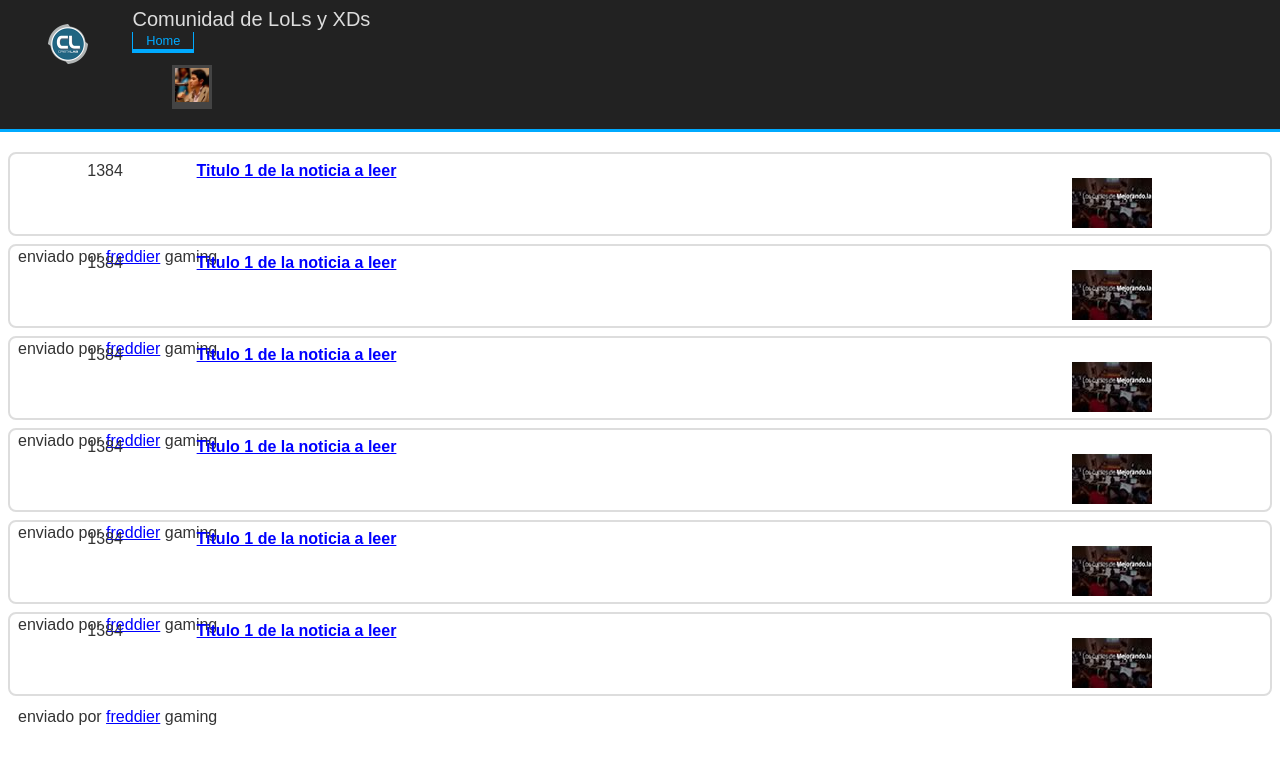
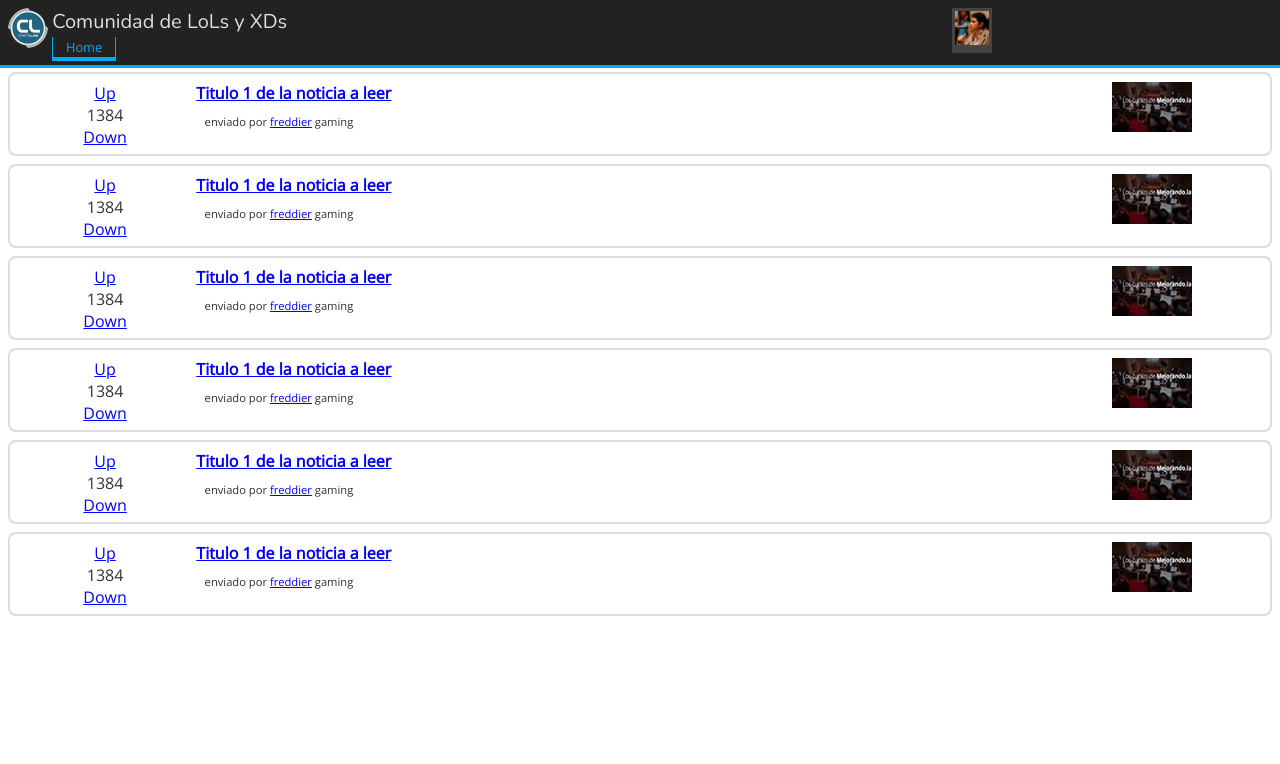
Before and after one commit to darkspiriton/frontend, a plain HTML site: page index.html in a window 1280 px wide. Drawn offline with nearby package versions, Linux system fonts and the light colour scheme.

Commit message:
Se corrigio margen de las figure

```diff
--- a/css/estilos.styl
+++ b/css/estilos.styl
@@ -6,7 +6,7 @@ a:visited
 
 body
     color #333
-    font-family "Arial"
+    font-family "Open Sans", Arial
     font-size 16px
     text-align left
 
@@ -19,10 +19,12 @@ header
     width 100%
     position fixed
 
+
     img
         width 100%
 
     h1
+        font-family "Nunito"
         font-size 20px
         font-weight normal
         margin 0
@@ -35,6 +37,7 @@ header
     #avatar, #logo
         height 40px
         width 40px
+        margin 0
 
     #avatar a
         background #444
@@ -59,7 +62,7 @@ header
             border-color white
 
 #contenido
-        padding 9em 0.5em
+        padding 4em 0.5em
         .item
             border 2px solid #DDD
             border-radius 0.5em
@@ -75,7 +78,7 @@ header
             .autor
 
                 font-size 0.7em
-                    margin -3em 0 0 15%
+                margin -3em 0 0 15%
 
                 p
                     display inline
@@ -89,6 +92,7 @@ header
 
                 figure
                     float right
+                    margin 0
 
 
             .votos
--- a/index.html
+++ b/index.html
@@ -11,6 +11,9 @@
         <!-- Place favicon.ico in the root directory -->
 
         <link rel="stylesheet" href="css/normalize.css">
+
+        <link href='https://fonts.googleapis.com/css?family=Nunito|Open+Sans' rel='stylesheet' type='text/css'>
+
         <link rel="stylesheet" href="css/estilos.css">
         <script src="js/vendor/modernizr-2.8.3.min.js"></script>
     </head>
@@ -29,19 +32,21 @@
                 <nav>
                     <a href="#">Home</a>
                 </nav>
-                <figure id="avatar">
-                    <a href="#">
-                        <img src="./img/avatar.jpg" alt="freddier" title="freddier" />
-                    </a>
-                </figure>
             </div>
+            <figure id="avatar">
+                <a href="#">
+                    <img src="./img/avatar.jpg" alt="freddier" title="freddier" />
+                </a>
+            </figure>
+
         </header>
 
         <section id="contenido">
             <article class="item">
                 <div class="votos">
-                    <div><a href="#" class="up"></a></div>
+                    <div><a href="#" class="up">Up</a></div>
                     <div class="puntos">1384</div>
+                    <div><a href="#" class="down">Down</a></div>
 
                 </div>
                 <h2 class="titulo_item">
@@ -62,8 +67,9 @@
             </article>
             <article class="item">
                 <div class="votos">
-                    <div><a href="#" class="up"></a></div>
+                    <div><a href="#" class="up">Up</a></div>
                     <div class="puntos">1384</div>
+                    <div><a href="#" class="down">Down</a></div>
 
                 </div>
                 <h2 class="titulo_item">
@@ -84,8 +90,9 @@
             </article>
             <article class="item">
                 <div class="votos">
-                    <div><a href="#" class="up"></a></div>
+                    <div><a href="#" class="up">Up</a></div>
                     <div class="puntos">1384</div>
+                    <div><a href="#" class="down">Down</a></div>
 
                 </div>
                 <h2 class="titulo_item">
@@ -106,8 +113,9 @@
             </article>
             <article class="item">
                 <div class="votos">
-                    <div><a href="#" class="up"></a></div>
+                    <div><a href="#" class="up">Up</a></div>
                     <div class="puntos">1384</div>
+                    <div><a href="#" class="down">Down</a></div>
 
                 </div>
                 <h2 class="titulo_item">
@@ -128,8 +136,9 @@
             </article>
             <article class="item">
                 <div class="votos">
-                    <div><a href="#" class="up"></a></div>
+                    <div><a href="#" class="up">Up</a></div>
                     <div class="puntos">1384</div>
+                    <div><a href="#" class="down">Down</a></div>
 
                 </div>
                 <h2 class="titulo_item">
@@ -150,8 +159,9 @@
             </article>
             <article class="item">
                 <div class="votos">
-                    <div><a href="#" class="up"></a></div>
+                    <div><a href="#" class="up">Up</a></div>
                     <div class="puntos">1384</div>
+                    <div><a href="#" class="down">Down</a></div>
 
                 </div>
                 <h2 class="titulo_item">
@@ -172,10 +182,6 @@
             </article>
         </section>
 
-
-
-
-
         <script src="https://code.jquery.com/jquery-1.12.0.min.js"></script>
         <script>window.jQuery || document.write('<script src="js/vendor/jquery-1.12.0.min.js"><\/script>')</script>
         <script src="js/plugins.js"></script>
@@ -183,12 +189,13 @@
 
         <!-- Google Analytics: change UA-XXXXX-X to be your site's ID. -->
         <script>
-            (function(b,o,i,l,e,r){b.GoogleAnalyticsObject=l;b[l]||(b[l]=
+        (function(b,o,i,l,e,r){b.GoogleAnalyticsObject=l;b[l]||(b[l]=
             function(){(b[l].q=b[l].q||[]).push(arguments)});b[l].l=+new Date;
             e=o.createElement(i);r=o.getElementsByTagName(i)[0];
             e.src='https://www.google-analytics.com/analytics.js';
             r.parentNode.insertBefore(e,r)}(window,document,'script','ga'));
             ga('create','UA-XXXXX-X','auto');ga('send','pageview');
         </script>
+
     </body>
 </html>
```
Also changed, not shown: css/estilos.css.
